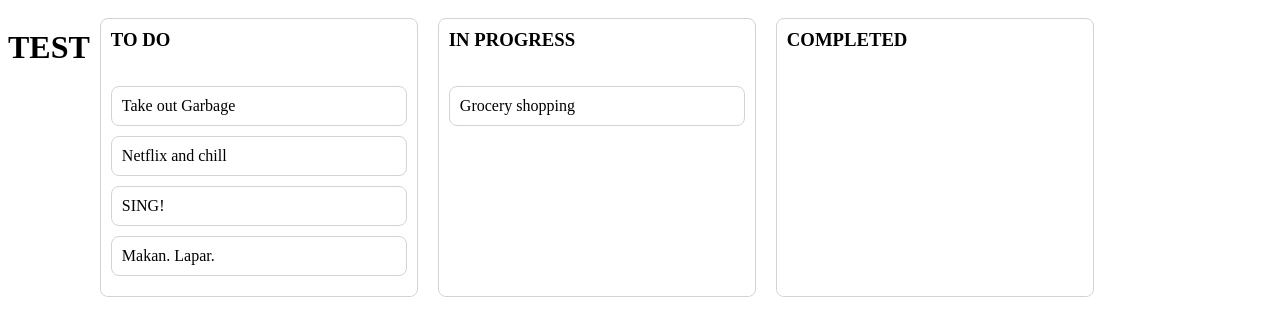
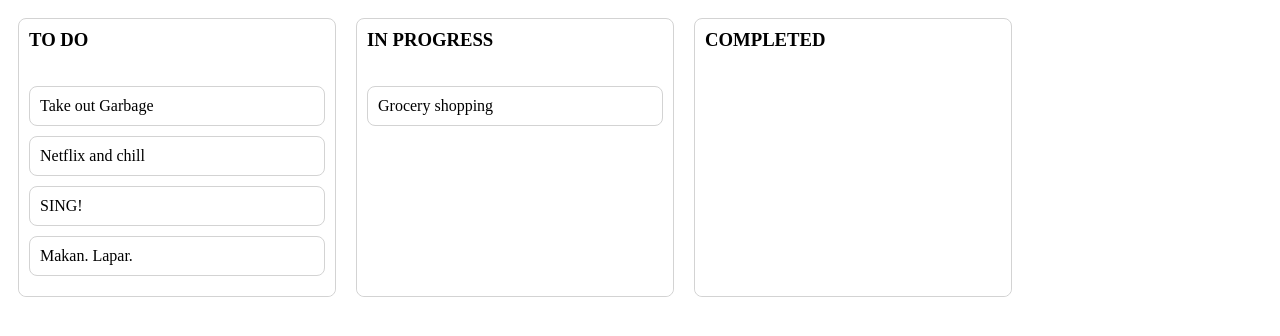
Before and after one commit to Nuss93/react-trello-board, a React (Create React App) app: page / in a window 1280 px wide. Shown: the top 336 px of the page. Built offline with nearby package versions, Linux system fonts and the light colour scheme.

Commit message:
REMOVED TEST H1

```diff
--- a/src/views/TaskList.jsx
+++ b/src/views/TaskList.jsx
@@ -81,7 +81,6 @@ export default class TaskList extends Component {
     render() {
         return (
             <div style={{display:'flex'}}>
-                <h1>TEST</h1>
                 <DragDropContext
                     // 3 callbacks
                     // onDragStart
```
